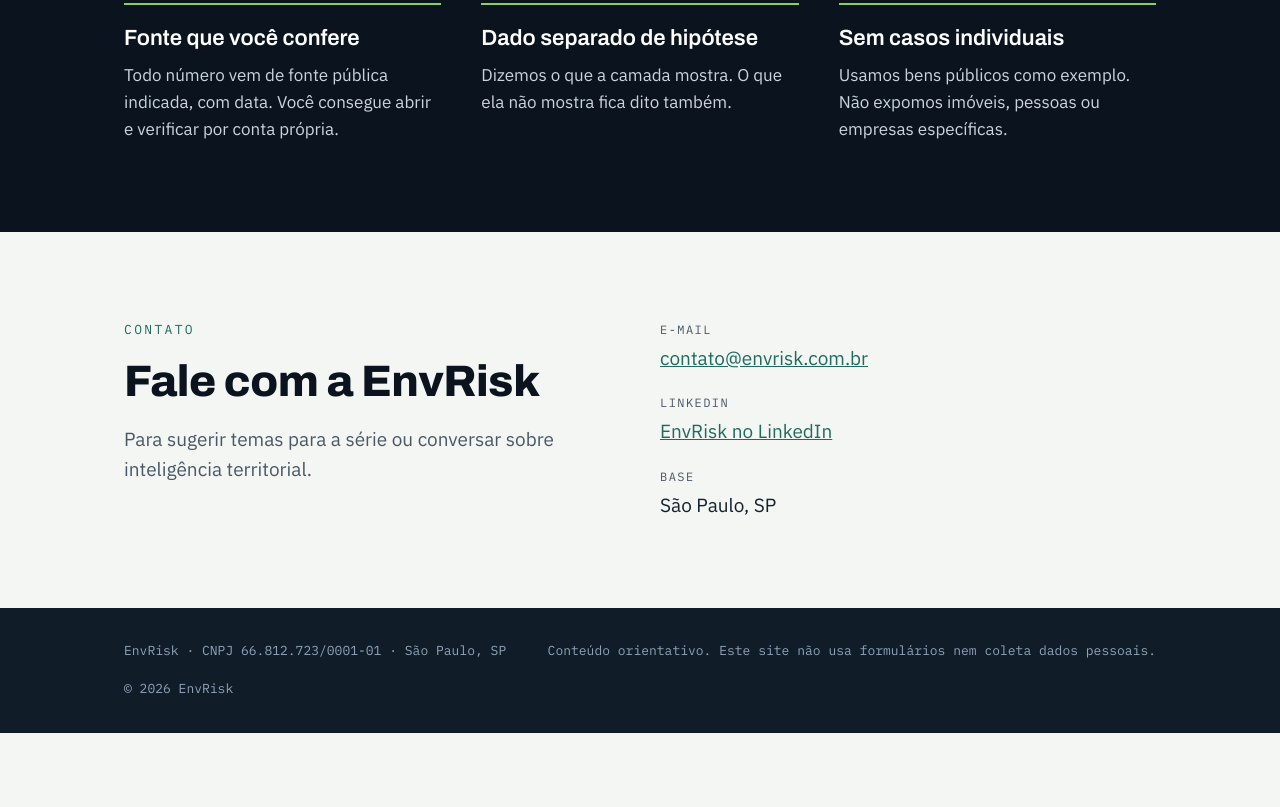
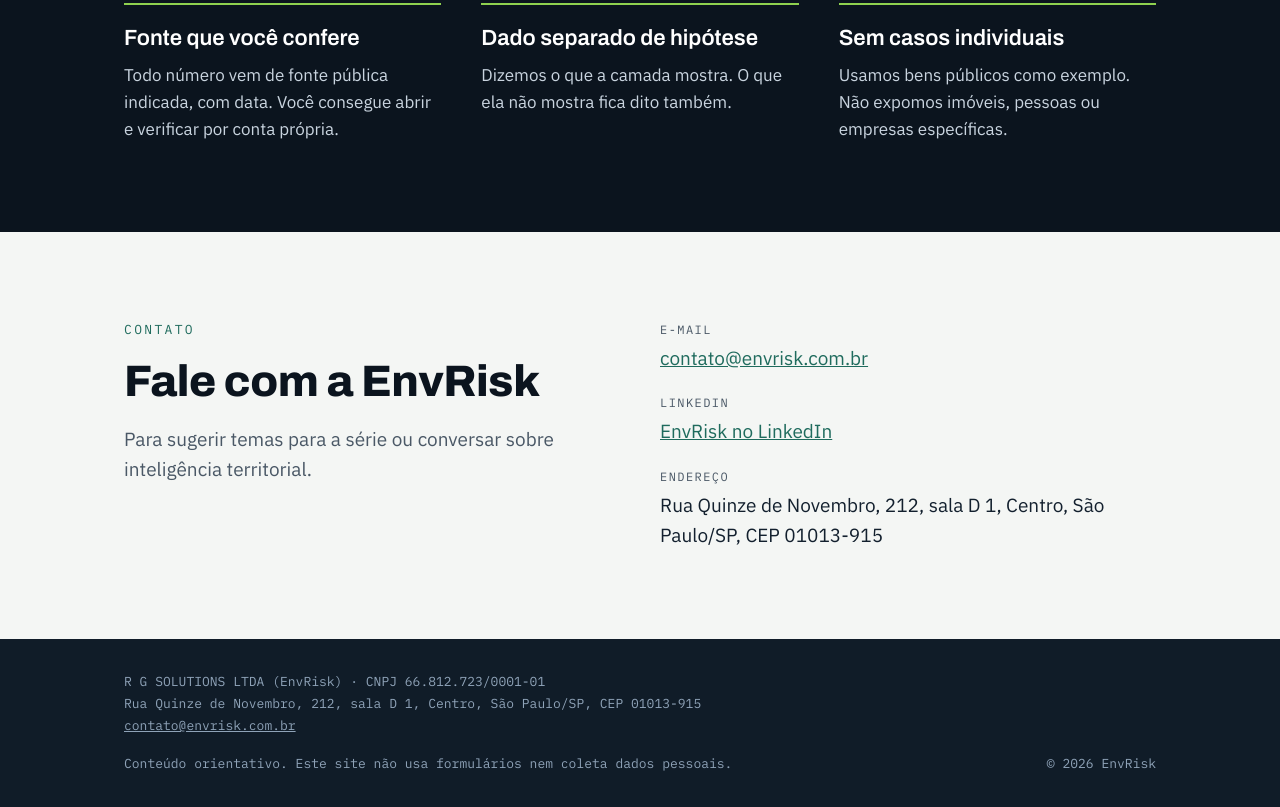
Before and after one commit to rgsantos-sp/envrisksite, a plain HTML site: page index.html in a window 1280 px wide. Shown: the part 5865-6672 px from the top of the page. Before the commit the page ends 6598 px from the top, so only its background shows below. Drawn offline with Linux system fonts and the light colour scheme.

Commit message:
Conformidade: endereco fisico no contato e no rodape (Decreto 7.962/2013)

```diff
--- a/index.html
+++ b/index.html
@@ -474,7 +474,7 @@ body{background:var(--paper)}
       <dl>
         <div><dt>E-mail</dt><dd><a href="mailto:contato@envrisk.com.br">contato@envrisk.com.br</a></dd></div>
         <div><dt>LinkedIn</dt><dd><a href="https://www.linkedin.com/company/135277901/" target="_blank" rel="noopener">EnvRisk no LinkedIn</a></dd></div>
-        <div><dt>Base</dt><dd>São Paulo, SP</dd></div>
+        <div><dt>Endereço</dt><dd>Rua Quinze de Novembro, 212, sala D 1, Centro, São Paulo/SP, <span class="nowrap">CEP 01013-915</span></dd></div>
       </dl>
     </div>
   </section>
@@ -482,7 +482,8 @@ body{background:var(--paper)}
 
 <footer>
   <div class="wrap">
-    <span>EnvRisk · CNPJ 66.812.723/0001-01 · São Paulo, SP</span>
+    <!-- 23/11/2026 — Parecer Jurídico (Decreto 7.962/2013, art. 2º): identificação do fornecedor com endereço físico. Mesmo texto do Locus (src/constants/empresa.ts). -->
+    <span>R G SOLUTIONS LTDA (EnvRisk) · CNPJ 66.812.723/0001-01<br>Rua Quinze de Novembro, 212, sala D 1, Centro, São Paulo/SP, <span class="nowrap">CEP 01013-915</span><br><a href="mailto:contato@envrisk.com.br" style="color:inherit">contato@envrisk.com.br</a></span>
     <span>Conteúdo orientativo. Este site não usa formulários nem coleta dados pessoais.</span>
     <span>© 2026 EnvRisk</span>
   </div>
```
